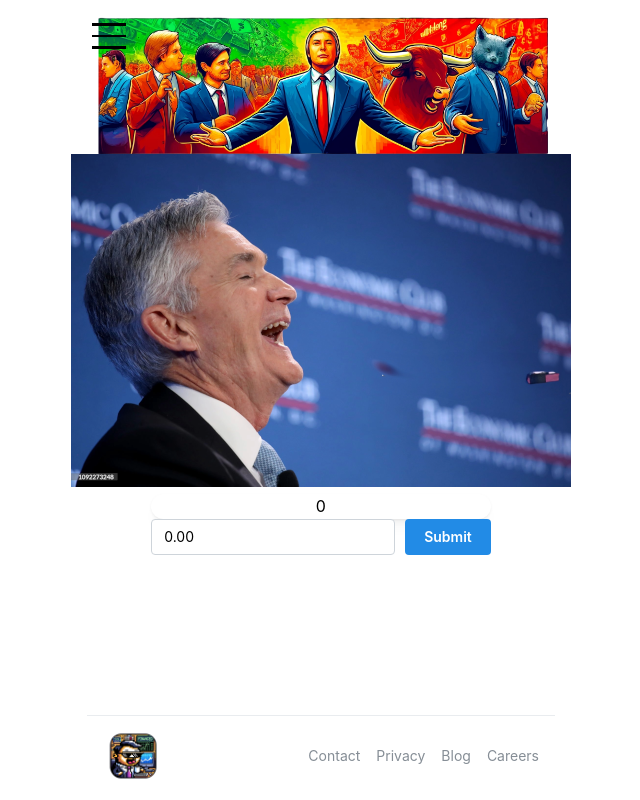
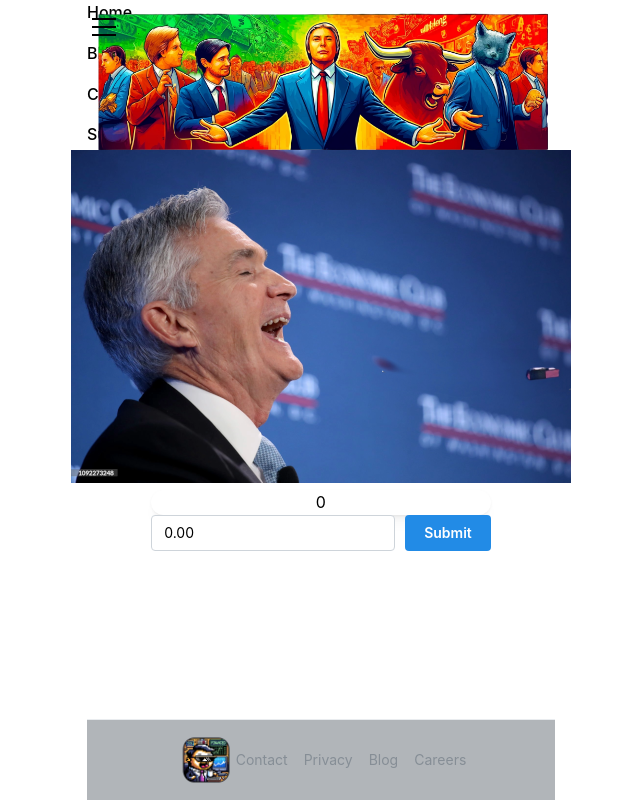
Before and after one commit to tweezerchef/financel, a Next.js app: page /game in a window 1280 px wide. Shown: the whole page, without its empty margins (319-959 px from the left). Built offline with nearby package versions, Linux system fonts and the light colour scheme.

Commit message:
improvements to game layout

```diff
--- a/app/game/components/layout/Footer.tsx
+++ b/app/game/components/layout/Footer.tsx
@@ -2,7 +2,7 @@
 
 import { Container, Group, Anchor } from '@mantine/core'
 import Image from 'next/image'
-
+import clsx from 'clsx'
 import classes from './ui/Footer.module.css'
 
 const links = [
@@ -12,7 +12,11 @@
   { link: '#', label: 'Careers' },
 ]
 
-export function Footer() {
+interface FooterProps {
+  className?: string
+}
+
+export function Footer({ className = '' }: FooterProps) {
   const items = links.map((link) => (
     <Anchor<'a'>
       c="dimmed"
@@ -26,7 +30,7 @@
   ))
 
   return (
-    <div className={classes.footer}>
+    <div className={clsx(classes.footer, className)}>
       <Container className={classes.inner}>
         <Image src="/favicon.png" alt="Logo" width={60} height={60} />
         <Group className={classes.links}>{items}</Group>
--- a/app/game/components/layout/Navbar.tsx
+++ b/app/game/components/layout/Navbar.tsx
@@ -14,7 +14,7 @@
         aria-label="Toggle navigation"
         opened={opened}
         onClick={toggle}
-        size="lg"
+        size="md"
       />
       <Group
         className={opened ? classes.menuVisible : classes.menuHidden}
--- a/app/game/components/layout/ui/Footer.module.css
+++ b/app/game/components/layout/ui/Footer.module.css
@@ -1,5 +1,5 @@
+/* ui/Footer.module.css */
 .footer {
-  margin-top: auto;
   border-top: rem(0.5px) solid
     light-dark(var(--mantine-color-gray-2), var(--mantine-color-dark-5));
 }
@@ -10,10 +10,6 @@
   align-items: center;
   padding-top: var(--mantine-spacing-xs);
   padding-bottom: var(--mantine-spacing-xs);
-
-  @media (max-width: $mantine-breakpoint-xs) {
-    flex-direction: column;
-  }
 }
 
 .links {
--- a/app/game/components/layout/ui/Navbar.module.css
+++ b/app/game/components/layout/ui/Navbar.module.css
@@ -1,3 +1,5 @@
+/* ui/Navbar.module.css */
+
 .burger {
   position: absolute;
   top: 10px;
@@ -17,7 +19,7 @@
   top: 60px; /* adjust this value based on the actual height of the burger */
   width: 100%; /* ensure it spans the full width of the container */
   box-sizing: border-box; /* ensures padding does not affect width */
-  z-index: 1; /* ensure it appears on top but under burger when open */
+  z-index: 1000; /* ensure it appears on top but under burger when open */
 }
 
 .control {
@@ -30,5 +32,8 @@
 }
 
 .control:hover {
-  background-color: light-dark(var(--mantine-color-gray-0), var(--mantine-color-dark-6));
+  background-color: light-dark(
+    var(--mantine-color-gray-0),
+    var(--mantine-color-dark-6)
+  );
 }
--- a/app/game/layout.tsx
+++ b/app/game/layout.tsx
@@ -1,14 +1,9 @@
 import Image from 'next/image'
-import dynamic from 'next/dynamic'
+
 import { Container } from '@mantine/core'
 import { Footer } from './components/layout/Footer'
-
-const Navbar = dynamic(
-  () => import('./components/layout/Navbar').then((mod) => mod.Navbar),
-  {
-    ssr: false,
-  }
-)
+import classes from './ui/Layout.module.css'
+import { Navbar } from './components/layout/Navbar'
 
 export default function Layout({
   children,
@@ -16,16 +11,8 @@
   children: React.ReactNode
 }>) {
   return (
-    <Container
-      style={{
-        minHeight: '99vh',
-        width: '100%',
-        display: 'flex',
-        overflow: 'hidden',
-        flexDirection: 'column',
-      }}
-    >
-      <div style={{ height: 150, position: 'relative' }}>
+    <Container className={classes.container}>
+      <div className={classes.header}>
         <Image
           src="/header.png"
           alt="Financel Logo"
@@ -37,8 +24,8 @@
         />
         <Navbar />
       </div>
-      {children}
-      <Footer />
+      <div className={classes.mainContent}>{children}</div>
+      <Footer className={classes.footer} />
     </Container>
   )
 }
--- /dev/null
+++ b/app/game/ui/Layout.module.css
@@ -0,0 +1,33 @@
+/* Layout.module.css */
+
+.container {
+  min-height: 100vh;
+  width: 100%;
+  display: flex;
+  overflow: hidden; /* Prevent scrolling */
+  flex-direction: column;
+  box-sizing: border-box; /* Include padding and border in the element's total width and height */
+}
+
+.header {
+  height: 150px;
+  position: relative;
+  width: 100%;
+  overflow: hidden; /* Ensure no overflow */
+}
+
+.mainContent {
+  flex: 1; /* Take up the remaining space */
+  display: flex;
+  flex-direction: column;
+  width: 100%; /* Ensure it doesn't overflow horizontally */
+}
+
+.footer {
+  height: 60;
+  background-color: #b1b5b9;
+  display: flex;
+  align-items: center;
+  justify-content: center;
+  width: 100%; /* Ensure it doesn't overflow horizontally */
+}
--- a/app/layout.tsx
+++ b/app/layout.tsx
@@ -1,6 +1,7 @@
 import type { Metadata } from 'next'
 import { SpeedInsights } from '@vercel/speed-insights/next'
 import { Center, ColorSchemeScript, MantineProvider } from '@mantine/core'
+import './ui/global.css'
 import '@mantine/core/styles.css'
 import classes from './ui/Layout.module.css'
 
--- a/app/ui/Layout.module.css
+++ b/app/ui/Layout.module.css
@@ -1,12 +1,4 @@
-/* Ensure the html and body use the full viewport */
-
-.body {
-  margin: 0;
-  padding: 0;
-  width: 100%;
-  height: 100%;
-  overflow: hidden;
-}
+/* ui/Layout.module.css */
 
 .html {
   width: 100%;
@@ -14,18 +6,22 @@
 }
 
 .body {
+  margin: 0;
+  padding: 0;
+  width: 100%;
+  height: 100%;
   display: flex;
   flex-direction: column;
   justify-content: center;
   align-items: center;
-  height: 100vh;
+  overflow: hidden; /* Prevent scrolling */
   max-width: 100vw;
 }
 
 .rootContainer {
   width: 100%;
   height: 100%;
-  overflow: hidden; /* Correct the typo here */
+  overflow: hidden; /* Prevent scrolling */
   max-height: 100vh; /* Use the full viewport height */
   max-width: 500px; /* Maximum width for the content */
   margin-left: auto; /* Automatically adjust the left margin */
--- /dev/null
+++ b/app/ui/global.css
@@ -0,0 +1,9 @@
+/* styles/global.css */
+html,
+body {
+  margin: 0;
+  padding: 0;
+  width: 100%;
+  height: 100%;
+  overflow-x: hidden; /* Prevent horizontal scrolling */
+}
--- a/package.json
+++ b/package.json
@@ -6,7 +6,6 @@
     "schema": "./app/lib/prisma/schema.prisma"
   },
   "scripts": {
-    "postinstall": "npm install --legacy-peer-deps",
     "dev": "next dev --turbo",
     "build": "next build",
     "start": "next start",
```
Also changed, not shown: .eslintrc.json.
